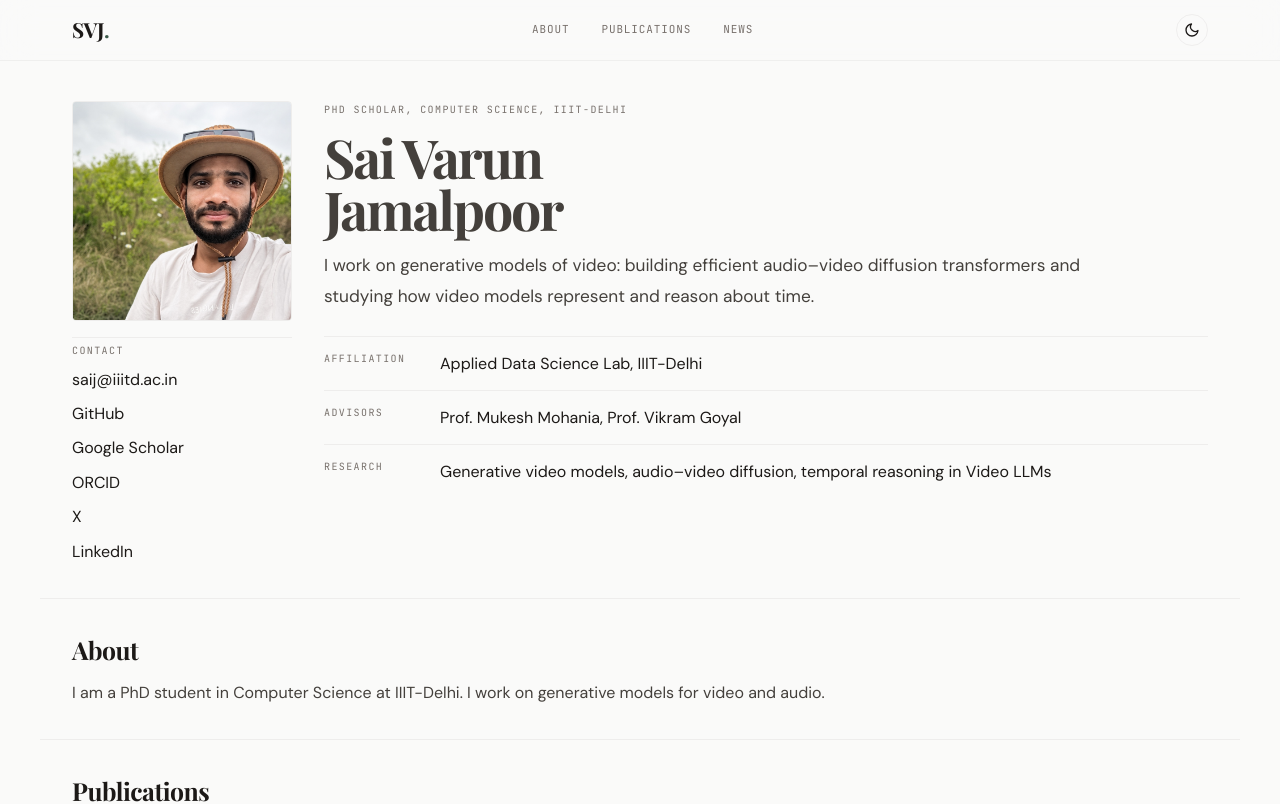
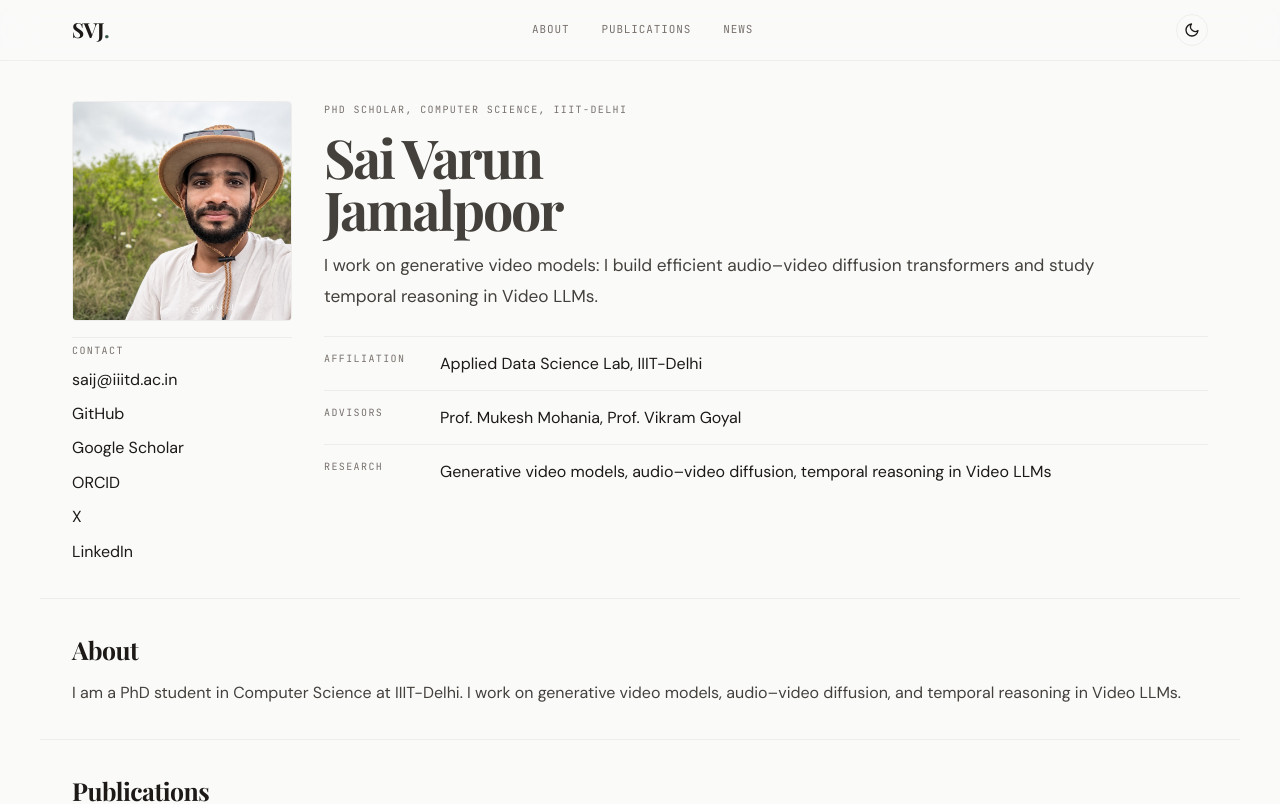
Before and after one commit to thesvj/thesvj.github.io, a SvelteKit app: page / in a window 1280 px wide. Shown: the top 804 px of the page. Built offline with nearby package versions, Linux system fonts and the light colour scheme; a web font is replaced by a local one.

Commit message:
Use specific research terms in About, summary, and meta descriptions

```diff
--- a/src/app.html
+++ b/src/app.html
@@ -7,14 +7,14 @@
 		<meta name="theme-color" content="#ffffff" />
 		<meta
 			name="description"
-			content="Sai Varun Jamalpoor — PhD Scholar at IIIT-Delhi researching multimodal video generation and generative AI."
+			content="Sai Varun Jamalpoor is a PhD Scholar at IIIT-Delhi working on generative video models, audio–video diffusion, and temporal reasoning in Video LLMs."
 		/>
 
 		<meta property="og:type" content="website" />
 		<meta property="og:title" content="Sai Varun Jamalpoor" />
 		<meta
 			property="og:description"
-			content="PhD Scholar at IIIT-Delhi. Building efficient video generation models at the intersection of multimodal learning and generative AI."
+			content="PhD Scholar at IIIT-Delhi working on generative video models, audio–video diffusion, and temporal reasoning in Video LLMs."
 		/>
 		<meta property="og:site_name" content="Sai Varun Jamalpoor" />
 		<meta name="twitter:card" content="summary_large_image" />
--- a/src/routes/+layout.svelte
+++ b/src/routes/+layout.svelte
@@ -12,7 +12,7 @@
 	<!-- Default SEO — pages override these in their own <svelte:head> -->
 	<meta
 		name="description"
-		content="Sai Varun Jamalpoor — PhD Scholar at IIIT-Delhi working on video generation, multimodal AI, and temporal modeling."
+		content="Sai Varun Jamalpoor is a PhD Scholar at IIIT-Delhi working on generative video models, audio–video diffusion, and temporal reasoning in Video LLMs."
 	/>
 	<meta name="author" content="Sai Varun Jamalpoor" />
 	<meta name="robots" content="index, follow" />
--- a/src/routes/+page.svelte
+++ b/src/routes/+page.svelte
@@ -89,19 +89,19 @@
 	<link rel="canonical" href="https://thesvj.github.io/" />
 	<meta
 		name="description"
-		content="Sai Varun Jamalpoor is a PhD Scholar at IIIT-Delhi working on video generation, multimodal AI, and temporal modeling in video-language systems."
+		content="Sai Varun Jamalpoor is a PhD Scholar at IIIT-Delhi working on generative video models, audio–video diffusion, and temporal reasoning in Video LLMs."
 	/>
 	<meta property="og:title" content="Sai Varun Jamalpoor | PhD Scholar at IIIT-Delhi" />
 	<meta
 		property="og:description"
-		content="PhD Scholar at IIIT-Delhi working on video generation, multimodal AI, and temporal modeling."
+		content="PhD Scholar at IIIT-Delhi working on generative video models, audio–video diffusion, and temporal reasoning in Video LLMs."
 	/>
 	<meta property="og:url" content="https://thesvj.github.io/" />
 	<meta property="og:type" content="profile" />
 	<meta name="twitter:title" content="Sai Varun Jamalpoor | PhD Scholar at IIIT-Delhi" />
 	<meta
 		name="twitter:description"
-		content="PhD Scholar at IIIT-Delhi working on video generation, multimodal AI, and temporal modeling."
+		content="PhD Scholar at IIIT-Delhi working on generative video models, audio–video diffusion, and temporal reasoning in Video LLMs."
 	/>
 	{@html jsonLdScript}
 </svelte:head>
@@ -141,8 +141,8 @@
 			<p class="eyebrow">PhD Scholar, Computer Science, IIIT-Delhi</p>
 			<h1>Sai Varun Jamalpoor</h1>
 			<p class="summary">
-				I work on generative models of video: building efficient audio–video diffusion transformers
-				and studying how video models represent and reason about time.
+				I work on generative video models: I build efficient audio–video diffusion transformers and
+				study temporal reasoning in Video LLMs.
 			</p>
 
 			<dl class="fact-list">
@@ -167,8 +167,8 @@
 			<h2>About</h2>
 		</div>
 		<p>
-			I am a PhD student in Computer Science at IIIT-Delhi. I work on generative models for video
-			and audio.
+			I am a PhD student in Computer Science at IIIT-Delhi. I work on generative video models,
+			audio–video diffusion, and temporal reasoning in Video LLMs.
 		</p>
 	</section>
 
```
